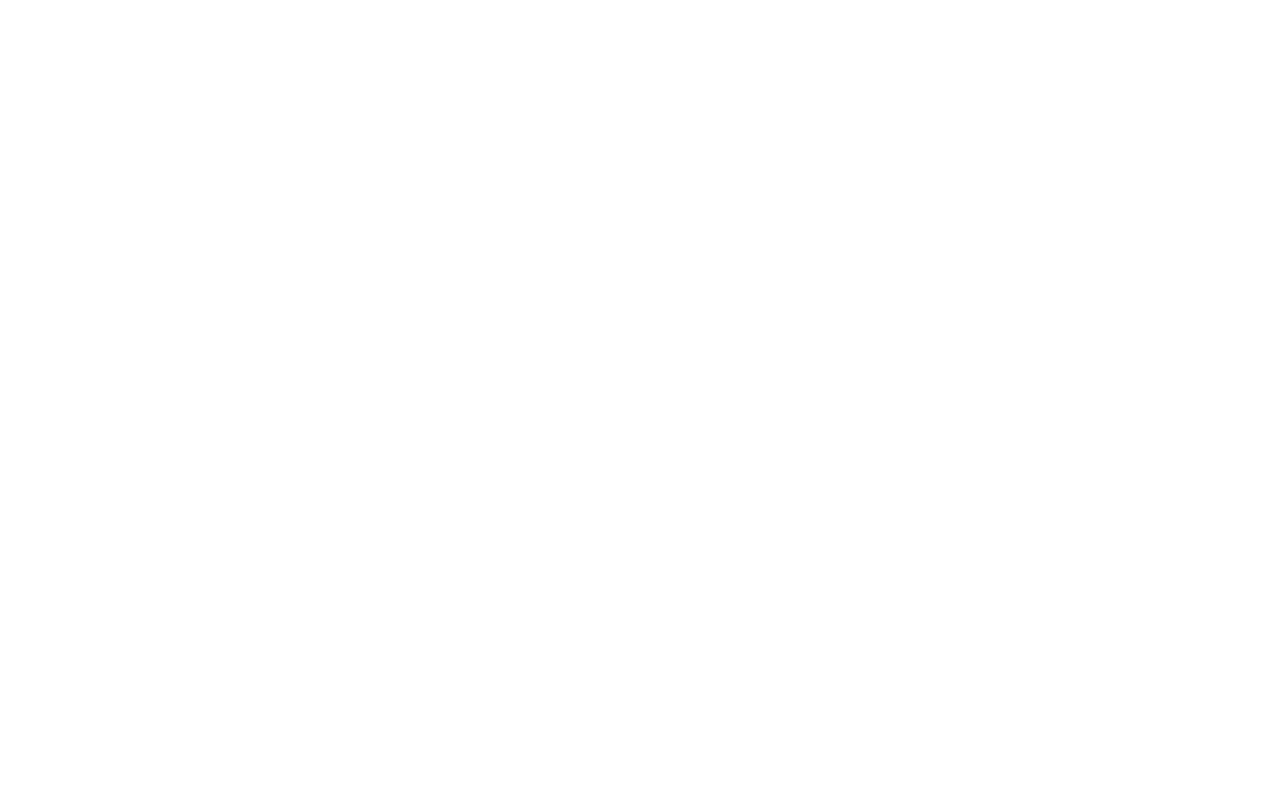
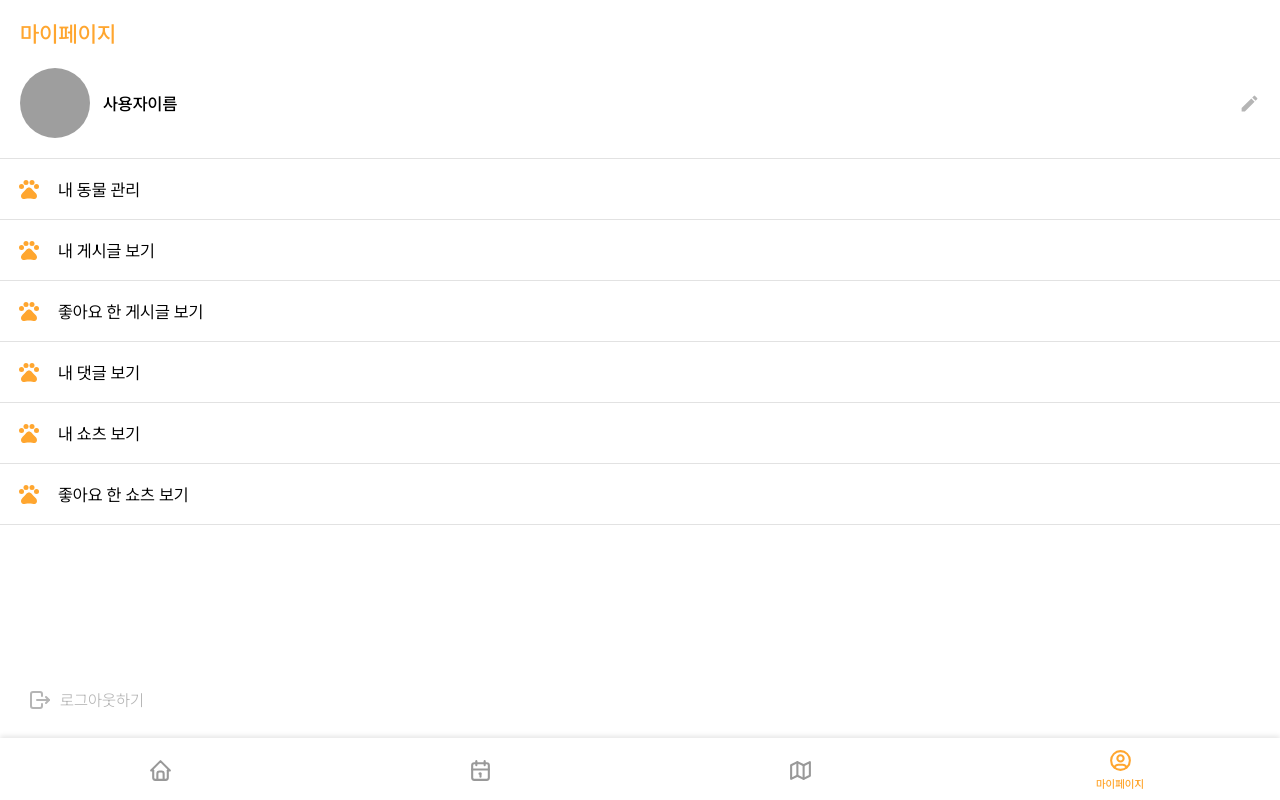
Before and after one commit to WonYunSun/topet-front, a React (Create React App) app in the folder react/: page /mypage in a window 1280 px wide. Before the commit this address had no page. Built offline with nearby package versions, Linux system fonts and the light colour scheme; grey boxes are pictures that could not be loaded.

Commit message:
feat : delete /api

```diff
--- a/react/src/App.js
+++ b/react/src/App.js
@@ -35,42 +35,42 @@
 function App() {
   const location = useLocation();
   const showNavbarPaths = [
-    "/api/home",
-    "/api/schedule",
-    "/api/map",
-    "/api/mypage",
+    "/home",
+    "/schedule",
+    "/map",
+    "/mypage",
   ];
   return (
     <div className="App">
       {showNavbarPaths.includes(location.pathname) && <NavBar />}
       <Routes>
-        <Route path="/api/home" element={<Home />} />
-        <Route path="/api/map" element={<MapScreen />} />
+        <Route path="/home" element={<Home />} />
+        <Route path="/map" element={<MapScreen />} />
         <Route
           path="/community/preview/:animalType/:category"
           element={<Community />}
         />
-        <Route path="/api/community/search" element={<CommunitySearch />}/>
+        <Route path="/community/search" element={<CommunitySearch />}/>
         <Route
-          path="/api/community/detail/:comid"
+          path="/community/detail/:comid"
           element={<CommunityDetail />}
         />
         <Route
-          path="/api/community/communitywrite"
+          path="/community/communitywrite"
           element={<CommunityWrite />}
         />
-        <Route path="/api/schedule" element={<Calendarscreen />} />
-        <Route path="/api/petregistration" element={<PetRegistration />} />
-        <Route path="/api/mypage" element={<MyPage />} />
-        <Route path="/api/editprofile" element={<EditProfile />} />
-        <Route path="/api/managemypets" element={<ManageMyPets />} />
-        <Route path="/api/petprofiledetail" element={<PetProfileDetail />} />
-        <Route path="/api/myposts" element={<SeeMyPosts />} />
-        <Route path="/api/mycomments" element={<SeeMyComments />} />
-        <Route path="/api/likedposts" element={<SeeLikedPosts />} />
-        <Route path="/api/myshorts" element={<SeeMyShorts />} />
-        <Route path="/api/likedshorts" element={<SeeLikedShorts />} />
-        <Route path="/api/choicepetregister" element={<ChoicePetRegister />} />
+        <Route path="/schedule" element={<Calendarscreen />} />
+        <Route path="/petregistration" element={<PetRegistration />} />
+        <Route path="/mypage" element={<MyPage />} />
+        <Route path="/editprofile" element={<EditProfile />} />
+        <Route path="/managemypets" element={<ManageMyPets />} />
+        <Route path="/petprofiledetail" element={<PetProfileDetail />} />
+        <Route path="/myposts" element={<SeeMyPosts />} />
+        <Route path="/mycomments" element={<SeeMyComments />} />
+        <Route path="/likedposts" element={<SeeLikedPosts />} />
+        <Route path="/myshorts" element={<SeeMyShorts />} />
+        <Route path="/likedshorts" element={<SeeLikedShorts />} />
+        <Route path="/choicepetregister" element={<ChoicePetRegister />} />
         {/* <Route path='/api/kakaoLogin' element={<KakaoLogin/>} /> */}
         <Route path="/api" element={<LoginPage/>}/>
         <Route path="https://kauth.kakao.com/oauth/authorize?client_id=${3494afad7131fc9645ae9b08ed0dfda6}&redirect_uri=${localhost:8081/api/kakaoLogin}&response_type=code"></Route>
--- a/react/src/component/CommunityComp/CommentList.js
+++ b/react/src/component/CommunityComp/CommentList.js
@@ -49,13 +49,14 @@
     }
 
     const formData = new FormData();
-    formData.append("id", commentId);
+    formData.append("parentId", commentId);
     formData.append("content", replyContent);
 
     try {
       await CommunityApi.postReplyComment(comid, formData);
       alert("답글이 등록되었습니다.");
       setReplyContent("");
+      setcommentId(null);
       // 댓글 목록을 다시 불러옵니다.
       const response = await CommunityApi.fetchComment(comid);
       setComments(response);
--- a/react/src/component/CommunityComp/CommunityList.js
+++ b/react/src/component/CommunityComp/CommunityList.js
@@ -54,7 +54,7 @@
   const handlePostClick = async (comid) => {
     try {
       await CommunityApi.fetchCommunityDetail(comid);
-      navigate(`/api/community/detail/${comid}`);
+      navigate(`/community/detail/${comid}`);
     } catch (error) {
       if (error.message.includes('404')) {
         setModalMessage('게시물이 없습니다.');
--- a/react/src/component/MyPageComp/MyPetItem.js
+++ b/react/src/component/MyPageComp/MyPetItem.js
@@ -16,7 +16,7 @@
     }
 
     const goPetDetail = () => {
-        navigate(`/api/petprofiledetail`);
+        navigate(`/petprofiledetail`);
     }
 
     useEffect(() => {
--- a/react/src/component/MyPageComp/RegisterMyPetBottomSheet.js
+++ b/react/src/component/MyPageComp/RegisterMyPetBottomSheet.js
@@ -9,7 +9,7 @@
     const navigate = useNavigate();
 
     const goRegisterPage = () => {
-        navigate(`/api/petregistration`);
+        navigate(`/petregistration`);
     }
 
     return (
--- a/react/src/component/NavBarComp/NavBar.js
+++ b/react/src/component/NavBarComp/NavBar.js
@@ -8,7 +8,7 @@
     <nav className={styles.navbar}>
       {/* 홈 화면 이동 */}
       <NavLink
-        to="/api/home"
+        to="/home"
         end
         className={({ isActive }) =>
           isActive ? styles.activeNavItem : styles.navItem
@@ -19,7 +19,7 @@
       </NavLink>
       {/* 캘린더 화면 이동 */}
       <NavLink
-        to="/api/schedule"
+        to="/schedule"
         className={({ isActive }) =>
           isActive ? styles.activeNavItem : styles.navItem
         }
@@ -29,7 +29,7 @@
       </NavLink>
       {/* 지도 화면 이동 */}
       <NavLink
-        to="/api/map"
+        to="/map"
         className={({ isActive }) =>
           isActive ? styles.activeNavItem : styles.navItem
         }
@@ -39,7 +39,7 @@
       </NavLink>
       {/* 마이페이지 화면 이동 */}
       <NavLink
-        to="/api/mypage"
+        to="/mypage"
         className={({ isActive }) =>
           isActive ? styles.activeNavItem : styles.navItem
         }
--- a/react/src/component/TopBar.js
+++ b/react/src/component/TopBar.js
@@ -13,7 +13,7 @@
   };
 
   const goHome = () => {
-    navigate("/api/home"); // 홈으로 이동
+    navigate("/home"); // 홈으로 이동
   };
 
   const handleAnimalSelectClick = () => {
@@ -21,7 +21,7 @@
   };
 
   const goSearch = () => {
-    navigate("/api/community/search", { state: { centerChange: "검색" } });
+    navigate("/community/search", { state: { centerChange: "검색" } });
   };
 
   const handleSearchTextChange = (e) => {
--- a/react/src/page/ChoicePetRegister.js
+++ b/react/src/page/ChoicePetRegister.js
@@ -5,11 +5,11 @@
 
     const navigate = useNavigate();
     const goHome = () => {
-        navigate("/api/");
+        navigate("/");
     }
 
     const goPetRegistration = () =>{
-        navigate("/api/petregistration");
+        navigate("/petregistration");
     }
 
     return (
--- a/react/src/page/CommunityDetail.js
+++ b/react/src/page/CommunityDetail.js
@@ -105,7 +105,7 @@
       edit: true,
       comid: comid,
     };
-    navigate(`/api/community/communitywrite`, { state: params });
+    navigate(`/community/communitywrite`, { state: params });
   };
 
   const handleDeleteClick = async () => {
--- a/react/src/page/Home.js
+++ b/react/src/page/Home.js
@@ -96,7 +96,7 @@
   };
 
   const goCalendar = () => {
-    navigate(`/api/schedule`);
+    navigate(`/schedule`);
   };
 
   const handleOpenPetBottomSheet = () => {
--- a/react/src/page/MyPage/MyPage.js
+++ b/react/src/page/MyPage/MyPage.js
@@ -11,31 +11,31 @@
   const [showModal, setShowModal] = useState();
 
   const goEditProfile = () => {
-    navigate(`/api/editprofile`)
+    navigate(`/editprofile`)
   }
 
   const goManageMyPets = () => {
-    navigate(`/api/managemypets`)
+    navigate(`/managemypets`)
   }
 
   const goSeeMyPosts = () => {
-    navigate(`/api/myposts`)
+    navigate(`/myposts`)
   }
 
   const goSeeMyComments = () => {
-    navigate(`/api/mycomments`)
+    navigate(`/mycomments`)
   }
 
   const goSeeLikedPosts = () => {
-    navigate(`/api/likedposts`)
+    navigate(`/likedposts`)
   }
 
   const goSeeMyShorts = () => {
-    navigate(`/api/myshorts`)
+    navigate(`/myshorts`)
   }
 
   const goSeeLikedShorts = () => {
-    navigate(`/api/likedshorts`)
+    navigate(`/likedshorts`)
   }
 
   const handleShowLogoutModal = () => {
--- a/react/src/page/community.js
+++ b/react/src/page/community.js
@@ -29,7 +29,7 @@
 
   const goCommunityWrite = () => {
     const animalKey = animalTypeMap[selectedAnimalType] || "dog";
-    navigate("/api/community/communityWrite", { state: { animal: animalKey } });
+    navigate("/community/communityWrite", { state: { animal: animalKey } });
   };
 
   const handleBottomSheetOpen = (type) => {
```
